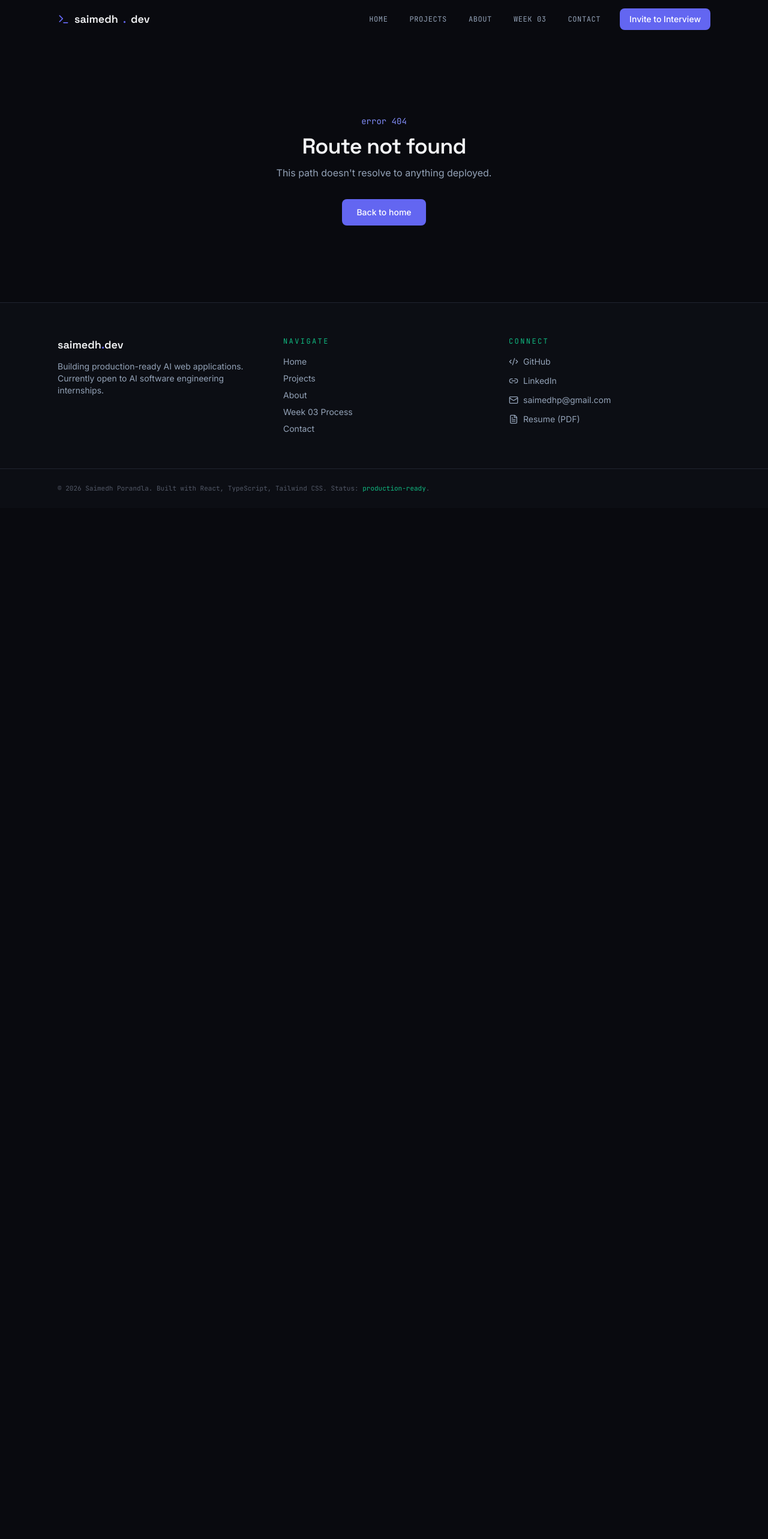
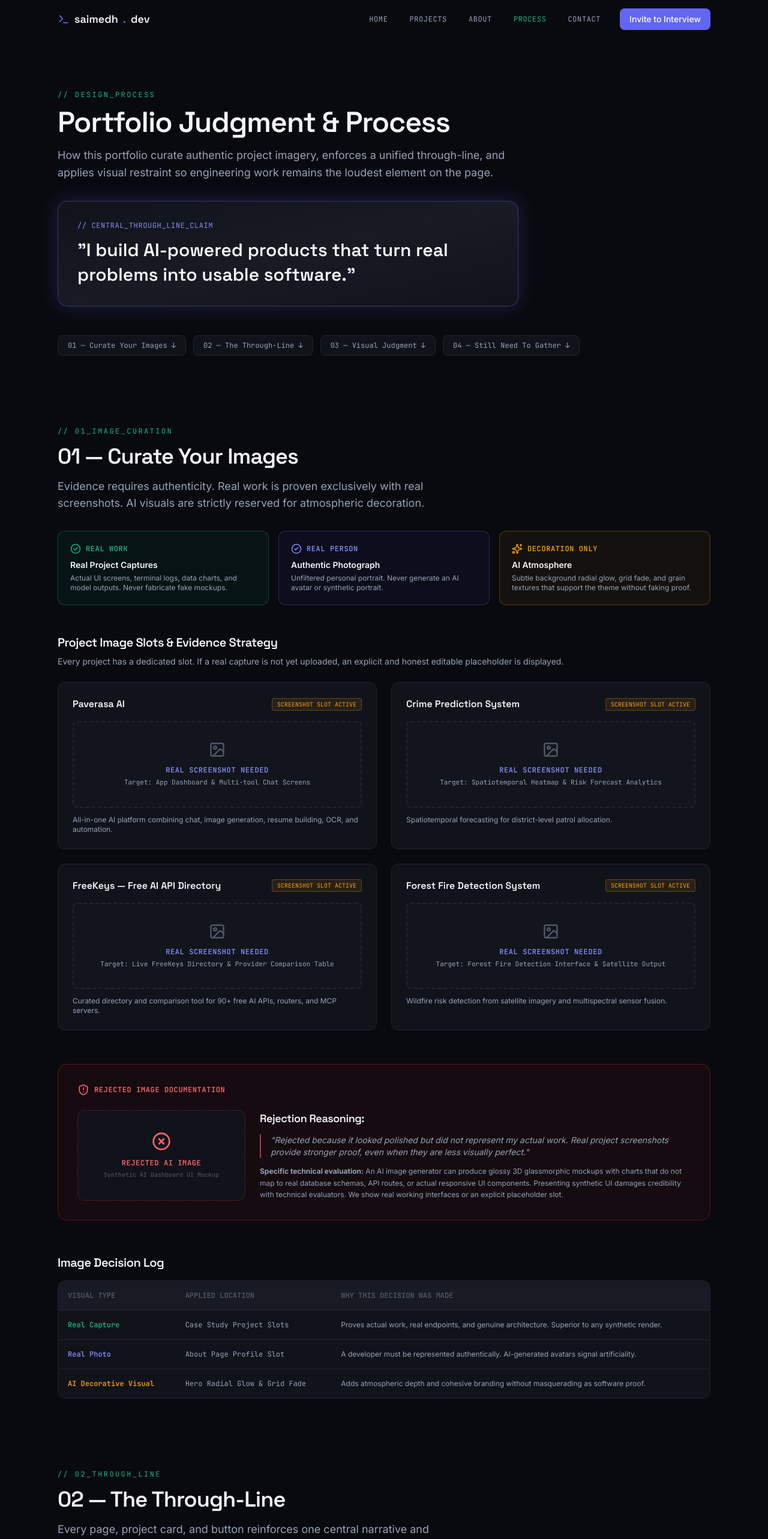
Before and after one commit to saimedh/portfolio, a React (Vite) app: page /process in a window 1280 px wide. Shown: the top 2566 px of the page at 60% size. Before the commit the page ends 847 px from the top, so only its background shows below. Built offline with nearby package versions, Linux system fonts and the light colour scheme.

Commit message:
refactor: rename week_03_deliverable and assignment labels to professional design process labels

```diff
--- a/src/App.tsx
+++ b/src/App.tsx
@@ -14,6 +14,7 @@ export default function App() {
         <Route path="/" element={<HomePage />} />
         <Route path="/projects" element={<ProjectsPage />} />
         <Route path="/about" element={<AboutPage />} />
+        <Route path="/process" element={<Week03Page />} />
         <Route path="/week-03" element={<Week03Page />} />
         <Route path="/contact" element={<ContactPage />} />
         <Route path="*" element={<NotFoundPage />} />
--- a/src/components/layout/Footer.tsx
+++ b/src/components/layout/Footer.tsx
@@ -20,7 +20,7 @@ export function Footer() {
             <li><a href="/" className="text-ink-muted hover:text-ink">Home</a></li>
             <li><a href="/projects" className="text-ink-muted hover:text-ink">Projects</a></li>
             <li><a href="/about" className="text-ink-muted hover:text-ink">About</a></li>
-            <li><a href="/week-03" className="text-ink-muted hover:text-ink">Week 03 Process</a></li>
+            <li><a href="/process" className="text-ink-muted hover:text-ink">Process & Curation</a></li>
             <li><a href="/contact" className="text-ink-muted hover:text-ink">Contact</a></li>
           </ul>
         </div>
--- a/src/components/layout/Navbar.tsx
+++ b/src/components/layout/Navbar.tsx
@@ -8,7 +8,7 @@ const links = [
   { to: "/", label: "Home" },
   { to: "/projects", label: "Projects" },
   { to: "/about", label: "About" },
-  { to: "/week-03", label: "Week 03" },
+  { to: "/process", label: "Process" },
   { to: "/contact", label: "Contact" },
 ];
 
--- a/src/pages/Week03Page.tsx
+++ b/src/pages/Week03Page.tsx
@@ -48,7 +48,7 @@ const colorTokens = [
 
 export default function Week03Page() {
   useDocumentMeta(
-    "Week 03: Portfolio Judgment & Design Process — Saimedh Porandla",
+    "Design Process & Portfolio Judgment — Saimedh Porandla",
     "Documentation of image curation rules, through-line progression, and visual judgment systems."
   );
 
@@ -61,7 +61,7 @@ export default function Week03Page() {
         transition={{ duration: 0.5 }}
         className="max-w-3xl"
       >
-        <span className="eyebrow">// week_03_deliverable</span>
+        <span className="eyebrow">// design_process</span>
         <h1 className="mt-3 text-4xl font-semibold text-ink sm:text-5xl">
           Portfolio Judgment & Process
         </h1>
@@ -102,7 +102,7 @@ export default function Week03Page() {
       {/* ───────────────────────────────────────────────────────────── */}
       <section id="task-01" className="mt-28 scroll-mt-24">
         <SectionHeading
-          eyebrow="// assignment_01"
+          eyebrow="// 01_image_curation"
           title="01 — Curate Your Images"
           description="Evidence requires authenticity. Real work is proven exclusively with real screenshots. AI visuals are strictly reserved for atmospheric decoration."
         />
@@ -246,7 +246,7 @@ export default function Week03Page() {
       {/* ───────────────────────────────────────────────────────────── */}
       <section id="task-02" className="mt-28 scroll-mt-24">
         <SectionHeading
-          eyebrow="// assignment_02"
+          eyebrow="// 02_through_line"
           title="02 — The Through-Line"
           description="Every page, project card, and button reinforces one central narrative and guides the visitor toward contact."
         />
@@ -389,7 +389,7 @@ export default function Week03Page() {
       {/* ───────────────────────────────────────────────────────────── */}
       <section id="task-03" className="mt-28 scroll-mt-24">
         <SectionHeading
-          eyebrow="// assignment_03"
+          eyebrow="// 03_visual_judgment"
           title="03 — Visual Judgment"
           description="Design frames the work; it does not compete with the work. Every color, font, spacing unit, and motion effect is documented."
         />
```
